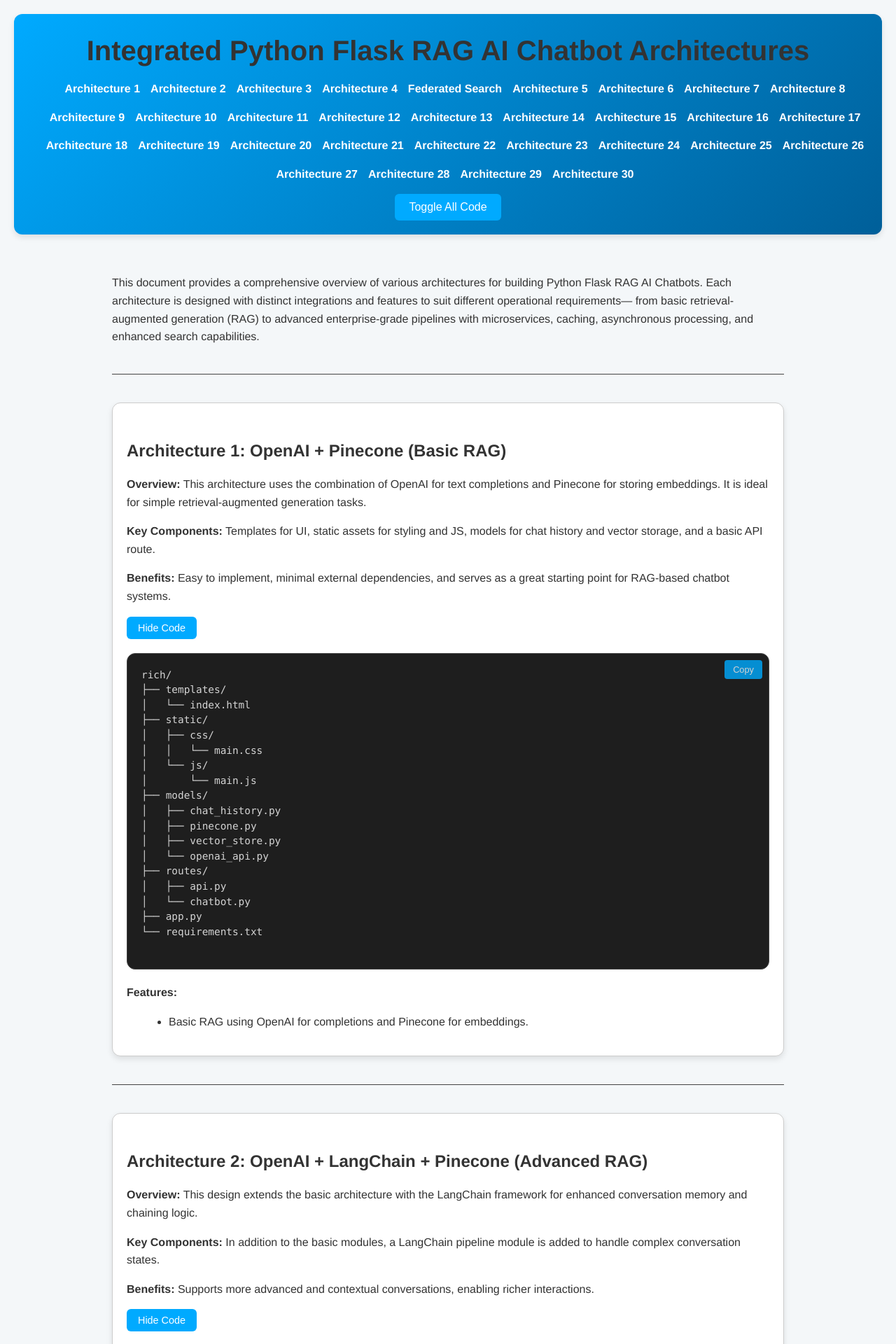
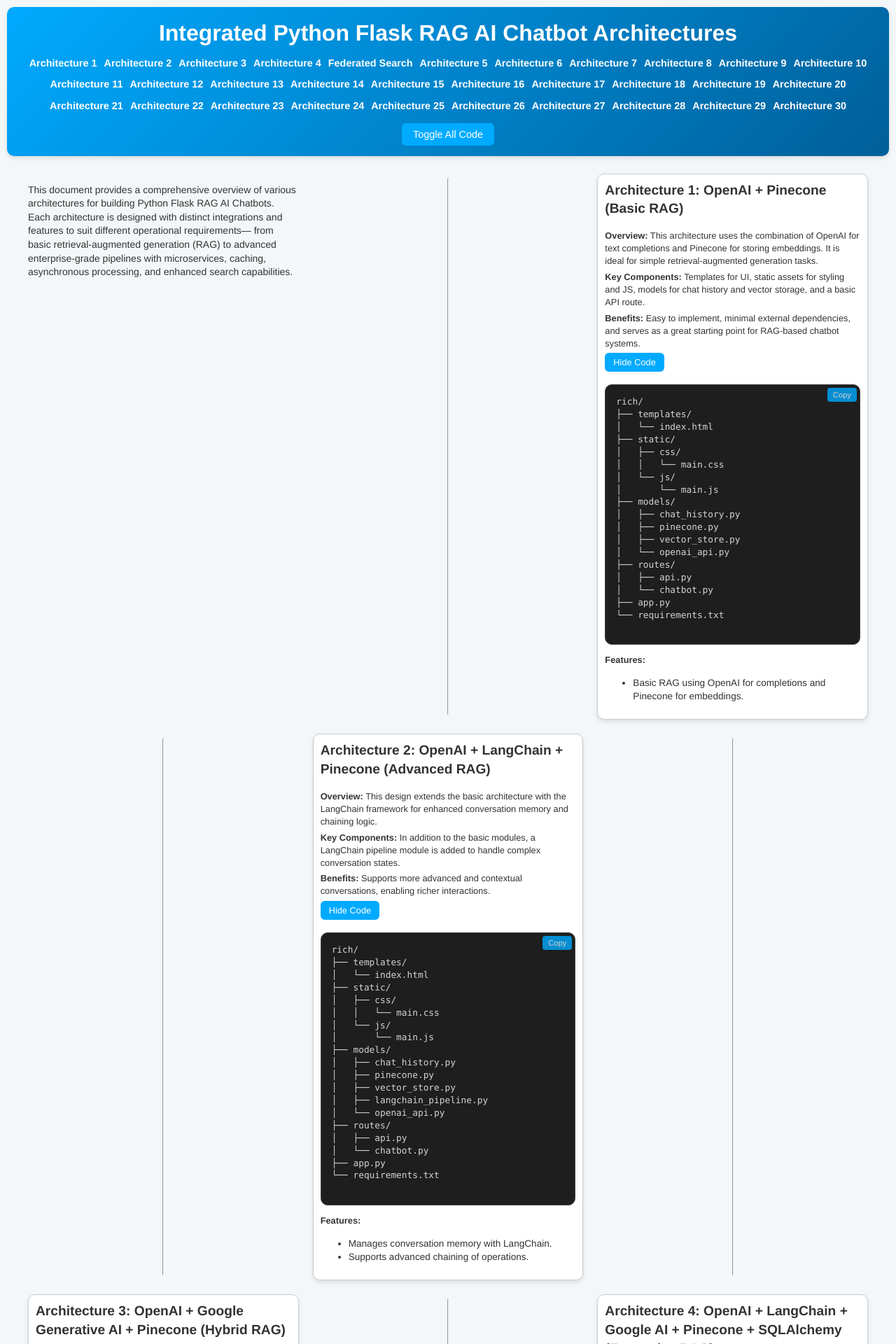
Before and after one commit to Will-Langhart/chatbots, a Flask app: page / in a window 1280 px wide. Shown: the top 1920 px of the page at 70% size. Run offline with Flask 3, Linux system fonts and the light colour scheme.

Commit message:
Update main.css

```diff
--- a/static/css/main.css
+++ b/static/css/main.css
@@ -1,8 +1,8 @@
 /* Define theme variables for light and dark modes */
 :root {
   --font-family: 'Helvetica Neue', Helvetica, Arial, sans-serif;
-  --base-font-size: 16px;
-  --line-height: 1.6;
+  --base-font-size: 14px; /* slightly smaller base */
+  --line-height: 1.4;
   --color-bg-light: #f4f7f9;
   --color-bg-dark: #181818;
   --primary-color-light: #333;
@@ -19,9 +19,10 @@
   --section-bg-dark: #242424;
   --section-border-light: #ccc;
   --section-border-dark: #333;
-  --section-border-radius: 12px;
+  --section-border-radius: 10px;
   --transition-speed: 0.3s;
-  --shadow: 0 4px 8px rgba(0, 0, 0, 0.1);
+  --shadow: 0 3px 6px rgba(0, 0, 0, 0.1);
+  --grid-gap: 20px;
 }
 
 /* Apply dark mode based on user preference */
@@ -48,7 +49,7 @@
   font-family: var(--font-family);
   font-size: var(--base-font-size);
   line-height: var(--line-height);
-  margin: 20px;
+  margin: 10px;
   background-color: var(--color-bg);
   color: var(--primary-color);
   transition: background-color var(--transition-speed), color var(--transition-speed);
@@ -57,17 +58,17 @@
 /* Header Styling */
 header {
   background: linear-gradient(135deg, var(--accent-color), #005f99);
-  padding: 20px;
+  padding: 15px;
   border-radius: var(--section-border-radius);
   color: #fff;
   box-shadow: var(--shadow);
-  margin-bottom: 20px;
+  margin-bottom: 15px;
   text-align: center;
 }
 
 header h1 {
   margin: 0;
-  font-size: 2.5rem;
+  font-size: 2rem;
 }
 
 header nav ul {
@@ -76,7 +77,7 @@
   display: flex;
   flex-wrap: wrap;
   justify-content: center;
-  gap: 15px;
+  gap: 10px;
   margin-top: 10px;
 }
 
@@ -85,6 +86,7 @@
   color: #fff;
   font-weight: bold;
   transition: color var(--transition-speed);
+  font-size: 0.9rem;
 }
 
 header nav ul li a:hover {
@@ -93,58 +95,77 @@
 
 #toggle-all {
   display: block;
-  margin: 15px auto 0;
-  padding: 10px 20px;
+  margin: 10px auto 0;
+  padding: 8px 16px;
   background-color: var(--button-bg);
   color: var(--button-text-color);
   border: none;
   border-radius: 6px;
   cursor: pointer;
   transition: background-color var(--transition-speed);
-  font-size: 1rem;
+  font-size: 0.9rem;
 }
 
 #toggle-all:hover {
   background-color: var(--button-hover-bg);
 }
 
-/* Main Content Styling */
+/* Main Content Grid Layout */
+/* Layout 3 sections per row on larger screens */
 main {
-  max-width: 960px;
+  display: grid;
+  grid-template-columns: repeat(3, 1fr);
+  gap: var(--grid-gap);
+  max-width: 1200px;
   margin: 0 auto;
-  padding: 20px;
+  padding: 10px;
 }
 
-/* Headings */
-h1, h2 {
-  color: var(--primary-color);
-  font-weight: bold;
-  margin-top: 1.2em;
-  margin-bottom: 0.6em;
+/* Architecture Section Styling */
+.architecture-section {
+  padding: 10px;
+  border: 1px solid var(--section-border);
+  background-color: var(--section-bg);
+  border-radius: var(--section-border-radius);
+  box-shadow: var(--shadow);
+  transition: transform var(--transition-speed);
+  font-size: 0.85rem; /* smaller overall text */
 }
 
-h1 {
-  font-size: 2rem;
+.architecture-section:hover {
+  transform: translateY(-2px);
 }
 
-h2 {
-  font-size: 1.5rem;
+/* Headings within Architecture Section */
+.architecture-section h2 {
+  font-size: 1.2rem;
+  margin-top: 0;
 }
 
-/* Enhanced Code Block Styles */
+/* Paragraphs and details within Architecture Section */
+.architecture-section p {
+  font-size: 0.8rem;
+  margin: 5px 0;
+}
+
+/* Code Block Container and Enhanced Code Block Styles */
+.code-block-container {
+  position: relative;
+  margin-top: 10px;
+}
+
 pre.code-block {
   position: relative;
   background: var(--code-bg);
   color: var(--code-text);
-  padding: 20px;
+  padding: 15px;
   border: 1px solid var(--border-color);
   border-radius: var(--section-border-radius);
   overflow: auto;
   font-family: Consolas, 'Courier New', monospace;
-  font-size: 0.9rem;
-  line-height: 1.5;
+  font-size: 0.8rem; /* smaller code block text */
+  line-height: 1.4;
   transition: transform 0.2s ease, box-shadow 0.2s ease;
-  margin-top: 10px;
   animation: fadeIn var(--transition-speed);
 }
 
@@ -153,16 +174,15 @@
   to { opacity: 1; }
 }
 
-/* Hover effect for code block */
 pre.code-block:hover {
-  transform: scale(1.02);
-  box-shadow: 0 4px 12px rgba(0, 0, 0, 0.2);
+  transform: scale(1.01);
+  box-shadow: 0 3px 8px rgba(0, 0, 0, 0.2);
 }
 
 /* Custom scrollbar styling for WebKit browsers */
 pre.code-block::-webkit-scrollbar {
-  height: 8px;
-  width: 8px;
+  height: 6px;
+  width: 6px;
 }
 
 pre.code-block::-webkit-scrollbar-track {
@@ -171,27 +191,21 @@
 
 pre.code-block::-webkit-scrollbar-thumb {
   background-color: var(--border-color);
-  border-radius: 4px;
-}
-
-/* Container for code block and copy button */
-.code-block-container {
-  position: relative;
-  margin-bottom: 20px;
+  border-radius: 3px;
 }
 
 /* Copy Button Styling */
 .copy-btn {
   position: absolute;
-  top: 10px;
-  right: 10px;
+  top: 5px;
+  right: 5px;
   background-color: var(--button-bg);
   color: var(--button-text-color);
   border: none;
-  padding: 6px 12px;
+  padding: 4px 8px;
   border-radius: 4px;
   cursor: pointer;
-  font-size: 0.8rem;
+  font-size: 0.7rem;
   opacity: 0.8;
   transition: opacity 0.2s ease, background-color 0.2s ease;
 }
@@ -201,58 +215,31 @@
   background-color: var(--button-hover-bg);
 }
 
-/* Horizontal Rule Styling */
-hr {
-  margin: 40px 0;
-  border: none;
-  border-top: 1px solid var(--border-color);
-}
-
-/* Lists */
-ul {
-  margin-left: 20px;
-}
-
-/* Architecture Section Styling */
-.architecture-section {
-  margin-bottom: 30px;
-  padding: 20px;
-  border: 1px solid var(--section-border);
-  background-color: var(--section-bg);
-  border-radius: var(--section-border-radius);
-  box-shadow: var(--shadow);
-  transition: transform var(--transition-speed);
-}
-
-.architecture-section:hover {
-  transform: translateY(-3px);
-}
-
 /* Toggle Button Styling */
 .toggle-btn {
   display: inline-block;
-  margin-bottom: 10px;
-  padding: 8px 16px;
+  margin-bottom: 5px;
+  padding: 6px 12px;
   cursor: pointer;
   background-color: var(--button-bg);
   color: var(--button-text-color);
   border: none;
   border-radius: 6px;
   transition: background-color var(--transition-speed), transform var(--transition-speed);
-  font-size: 0.9rem;
+  font-size: 0.8rem;
 }
 
 .toggle-btn:hover {
   background-color: var(--button-hover-bg);
-  transform: scale(1.05);
+  transform: scale(1.03);
 }
 
 /* Footer Styling */
 footer {
   text-align: center;
-  margin-top: 40px;
+  margin-top: 20px;
   padding: 10px;
-  font-size: 0.9rem;
+  font-size: 0.8rem;
   color: var(--secondary-color);
 }
 
@@ -268,11 +255,11 @@
 
 /* Responsive Adjustments */
 @media (max-width: 768px) {
+  main {
+    grid-template-columns: 1fr;
+  }
   header nav ul {
     flex-direction: column;
-    gap: 10px;
-  }
-  main {
-    padding: 10px;
+    gap: 5px;
   }
 }
```
